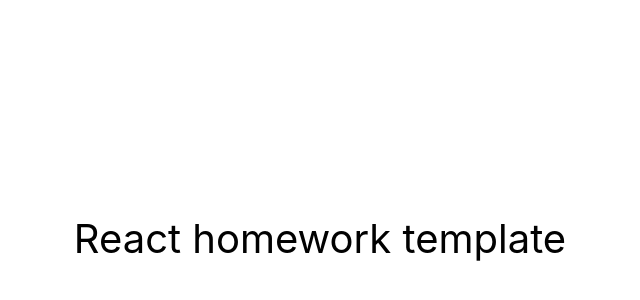
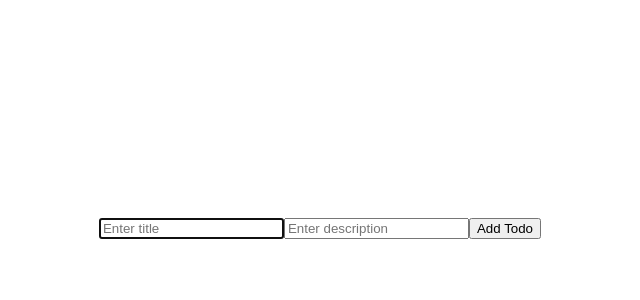
Before and after one commit to feoalexei/react-practice-hooks-2, a React (Create React App) app: page / in a window 1280 px wide. Shown: the part 162-462 px from the top of the page, without its empty margins (320-960 px from the left). Built offline with nearby package versions, Linux system fonts and the light colour scheme.

Commit message:
added useRef hook

```diff
--- a/package.json
+++ b/package.json
@@ -7,6 +7,7 @@
     "@testing-library/jest-dom": "^5.16.3",
     "@testing-library/react": "^12.1.4",
     "@testing-library/user-event": "^13.5.0",
+    "nanoid": "^4.0.1",
     "react": "^18.1.0",
     "react-dom": "^18.1.0",
     "react-scripts": "5.0.1",
--- a/src/components/App.jsx
+++ b/src/components/App.jsx
@@ -1,3 +1,5 @@
+import Todos from './Todos';
+
 export const App = () => {
   return (
     <div
@@ -7,10 +9,10 @@ export const App = () => {
         justifyContent: 'center',
         alignItems: 'center',
         fontSize: 40,
-        color: '#010101'
+        color: '#010101',
       }}
     >
-      React homework template
+      <Todos />
     </div>
   );
 };
--- /dev/null
+++ b/src/components/TodoForm/TodoForm.jsx
@@ -0,0 +1,52 @@
+import { useRef, useState, useEffect } from 'react';
+import { nanoid } from 'nanoid';
+
+const TodoForm = ({ onAddTodo }) => {
+  const [title, setTitle] = useState('');
+  const [description, setDescription] = useState('');
+  const firstTodoRef = useRef(null);
+
+  useEffect(() => {
+    firstTodoRef.current.focus();
+  }, []);
+
+  const actions = { title: setTitle, description: setDescription };
+
+  const handleChange = e => {
+    const { name, value } = e.target;
+    actions[name](value);
+  };
+
+  const handleSubmit = e => {
+    e.preventDefault();
+    const todo = { id: nanoid(10), title, description, isDone: false };
+    onAddTodo(todo);
+    handleReset();
+  };
+
+  const handleReset = () => {
+    Object.values(actions).forEach(item => item(''));
+  };
+
+  return (
+    <form onSubmit={handleSubmit}>
+      <input
+        ref={firstTodoRef}
+        onChange={handleChange}
+        type="text"
+        placeholder="Enter title"
+        name="title"
+        value={title}
+      />
+      <input
+        onChange={handleChange}
+        type="text"
+        placeholder="Enter description"
+        name="description"
+        value={description}
+      />
+      <button type="submit">Add Todo</button>
+    </form>
+  );
+};
+export default TodoForm;
--- /dev/null
+++ b/src/components/TodoForm/index.js
@@ -0,0 +1 @@
+export { default } from './TodoForm';
--- /dev/null
+++ b/src/components/TodoList/TodoList.jsx
@@ -0,0 +1,18 @@
+const TodoList = ({ todos, onCheck }) => {
+  return (
+    <ul>
+      {todos.map(({ id, title, description, isDone }) => (
+        <li key={id}>
+          <h4>{title}</h4>
+          <p>{description}</p>
+          <input
+            type="checkbox"
+            checked={isDone}
+            onChange={() => onCheck(id)}
+          />
+        </li>
+      ))}
+    </ul>
+  );
+};
+export default TodoList;
--- /dev/null
+++ b/src/components/TodoList/index.js
@@ -0,0 +1 @@
+export { default } from './TodoList';
--- /dev/null
+++ b/src/components/Todos.jsx
@@ -0,0 +1,31 @@
+import { useState } from 'react';
+import TodoForm from './TodoForm';
+import TodoList from './TodoList';
+
+const TYPES_TODO = { done: 'DONE', notDone: 'NOT_DONE', all: 'ALL' };
+
+const Todos = () => {
+  const [todos, setTodos] = useState([]);
+  const [type, setType] = useState(TYPES_TODO.all);
+
+  const onAddTodo = todo => {
+    setTodos([todo, ...todos]);
+  };
+
+  const onCheck = id => {
+    setTodos(
+      todos.map(item =>
+        id === item.id ? { ...item, isDone: !item.isDone } : item
+      )
+    );
+  };
+
+  return (
+    <div>
+      <TodoForm onAddTodo={onAddTodo} />
+      <TodoList todos={todos} onCheck={onCheck} />
+    </div>
+  );
+};
+
+export default Todos;
```
Also changed, not shown: 1 other file (tests, documents, lock files or other folders).
